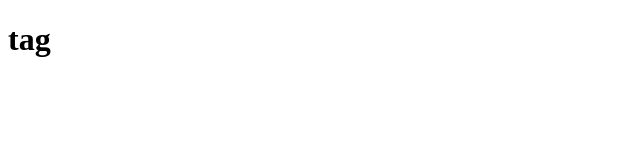
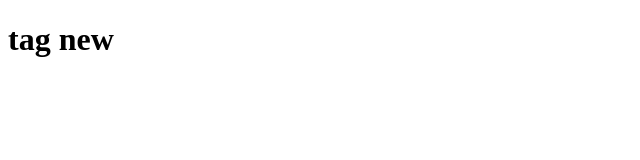
Before and after one commit to rophmann/test, a plain HTML site: page index.html in a window 1280 px wide. Shown: the full height of the page, 0-640 px from the left. Drawn offline with Linux system fonts and the light colour scheme.

Commit message:
new comment

```diff
--- a/index.html
+++ b/index.html
@@ -6,6 +6,6 @@
    <title>Document</title>
 </head>
 <body>
-   <h1>tag</h1>
+   <h1>tag new</h1>
 </body>
 </html>
```
